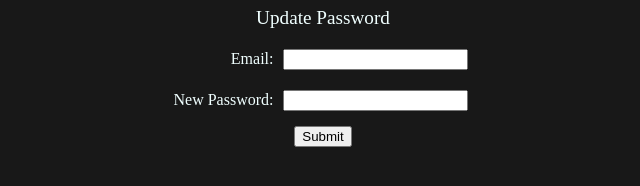
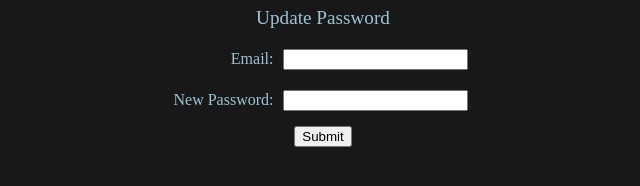
Before and after one commit to alchemy-be-human/beHuman-server, a website: page public/updatePassword/index.html in a window 1280 px wide. Shown: the part 218-404 px from the top of the page, without its empty margins (317-957 px from the left). Drawn offline with nearby package versions, Linux system fonts and the light colour scheme; files that its build step writes are made by us from their sources.

Commit message:
update color in updatePasswrod css

```diff
--- a/public/updatePassword/updatePassword.css
+++ b/public/updatePassword/updatePassword.css
@@ -8,7 +8,7 @@ header {
 
 body {
   background-color: rgb(24, 24, 24);
-  color: azure;
+  color: #9cc4d7;
   display: flex;
   flex-direction: column;
   align-items: center;
```
